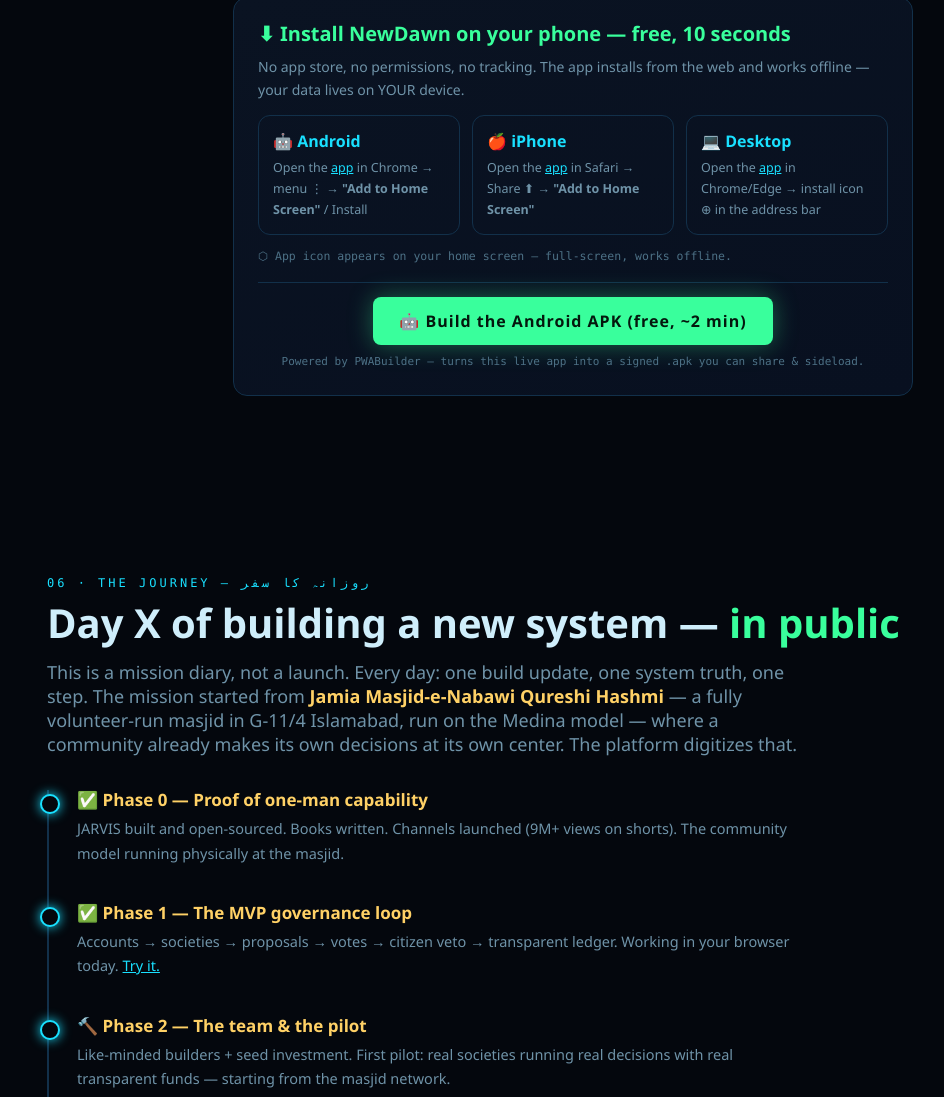
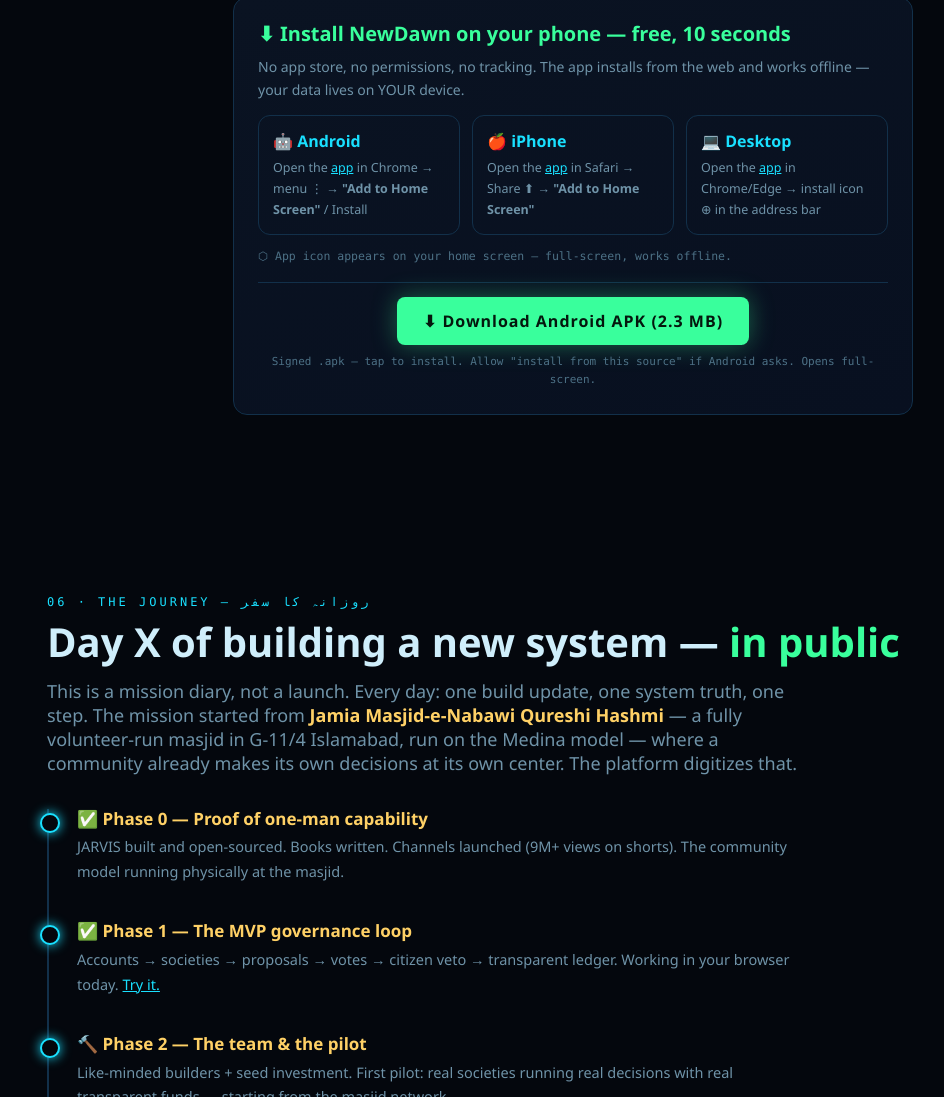
Before and after one commit to futureworldvision842-lgtm/ai-and-blockchain-platform, a plain HTML site: page index.html in a window 1280 px wide. Shown: the part 7747-8844 px from the top of the page, without its empty margins (67-1011 px from the left). Drawn offline with Linux system fonts and the light colour scheme; no server answers.

Commit message:
Host real signed GAIGS.apk + .well-known/assetlinks.json (TWA opens full-screen) + direct download buttons + _headers for apk content-type

```diff
--- a/app.html
+++ b/app.html
@@ -354,7 +354,7 @@ input::placeholder,textarea::placeholder{color:#8a8d91}
       <a href="gaigs/index.html" style="flex:1"><button class="b-green" style="width:100%">▶ Open GAIGS App</button></a>
       <button class="b-cyan" style="flex:1" onclick="installApp()">📲 Install to phone</button>
     </div>
-    <a href="https://www.pwabuilder.com/reportcard?site=https://onepiecejourney-crew.netlify.app/gaigs/" target="_blank" style="display:block;margin-top:8px;text-align:center;font-size:12px;color:var(--gold)">⬇ Get the Android APK →</a>
+    <a href="/GAIGS.apk" download style="display:block;margin-top:8px;text-align:center;font-size:12.5px;color:var(--gold);font-weight:bold">⬇ Download Android APK (2.3 MB) →</a>
   </div>
   <div id="briefBox"></div>
   <div class="crew-banner" onclick="openSheet('crew')">
--- a/index.html
+++ b/index.html
@@ -410,8 +410,8 @@ footer .integrity{max-width:720px;margin:0 auto 16px;font-size:12.5px;color:#4d7
     </div>
     <p style="color:#4d7186;font-size:11.5px;margin-top:12px;font-family:var(--mono)">⬡ App icon appears on your home screen — full-screen, works offline.</p>
     <div style="margin-top:16px;padding-top:14px;border-top:1px solid var(--line);text-align:center">
-      <a class="btn primary" href="https://www.pwabuilder.com/reportcard?site=https://onepiecejourney-crew.netlify.app/gaigs/" target="_blank">🤖 Build the Android APK (free, ~2 min)</a>
-      <p style="color:#4d7186;font-size:11px;margin-top:8px;font-family:var(--mono)">Powered by PWABuilder — turns this live app into a signed .apk you can share & sideload.</p>
+      <a class="btn primary" href="/GAIGS.apk" download>⬇ Download Android APK (2.3 MB)</a>
+      <p style="color:#4d7186;font-size:11px;margin-top:8px;font-family:var(--mono)">Signed .apk — tap to install. Allow "install from this source" if Android asks. Opens full-screen.</p>
     </div>
   </div>
 </section>
```
Also changed, not shown: .well-known/assetlinks.json (added), 2 other files.
